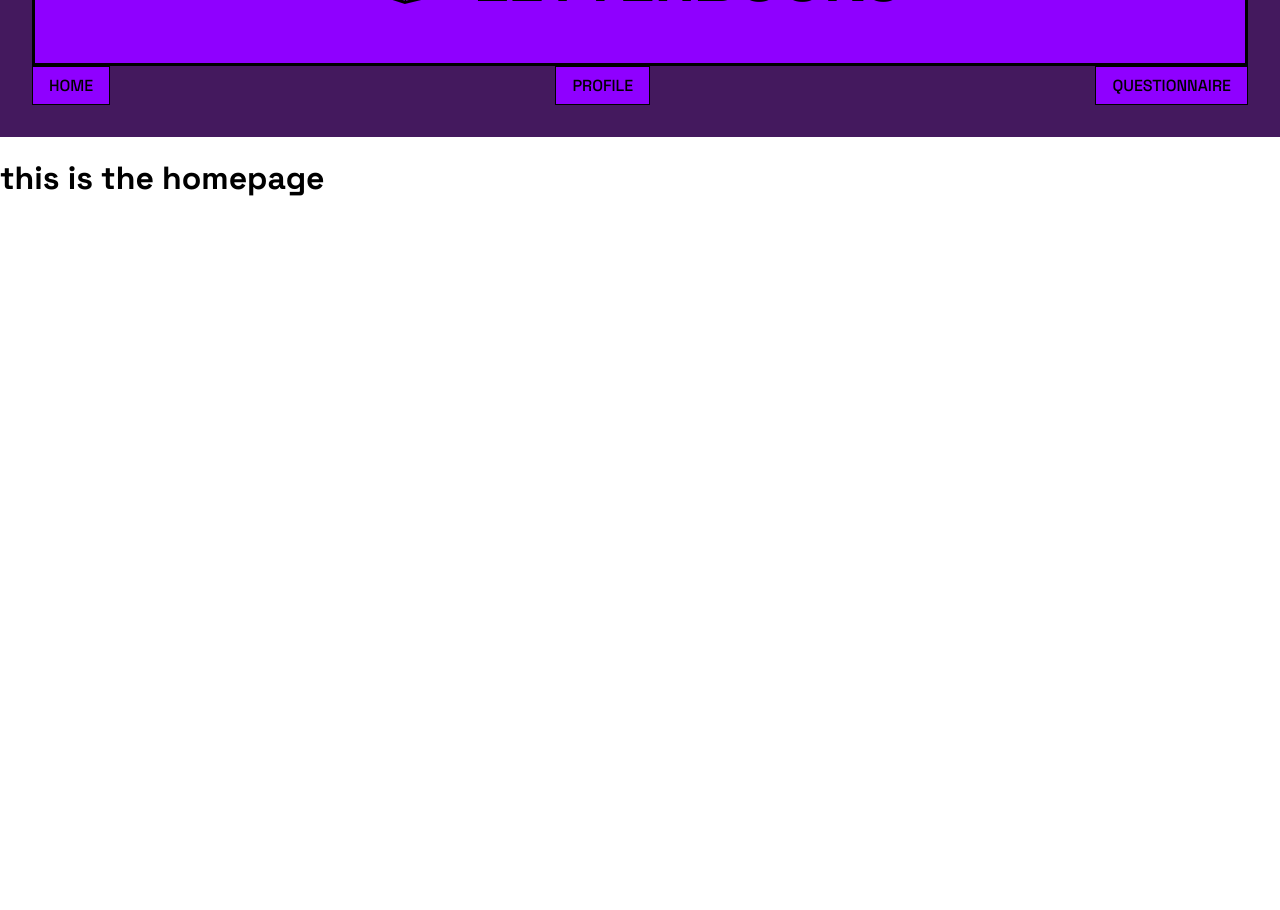
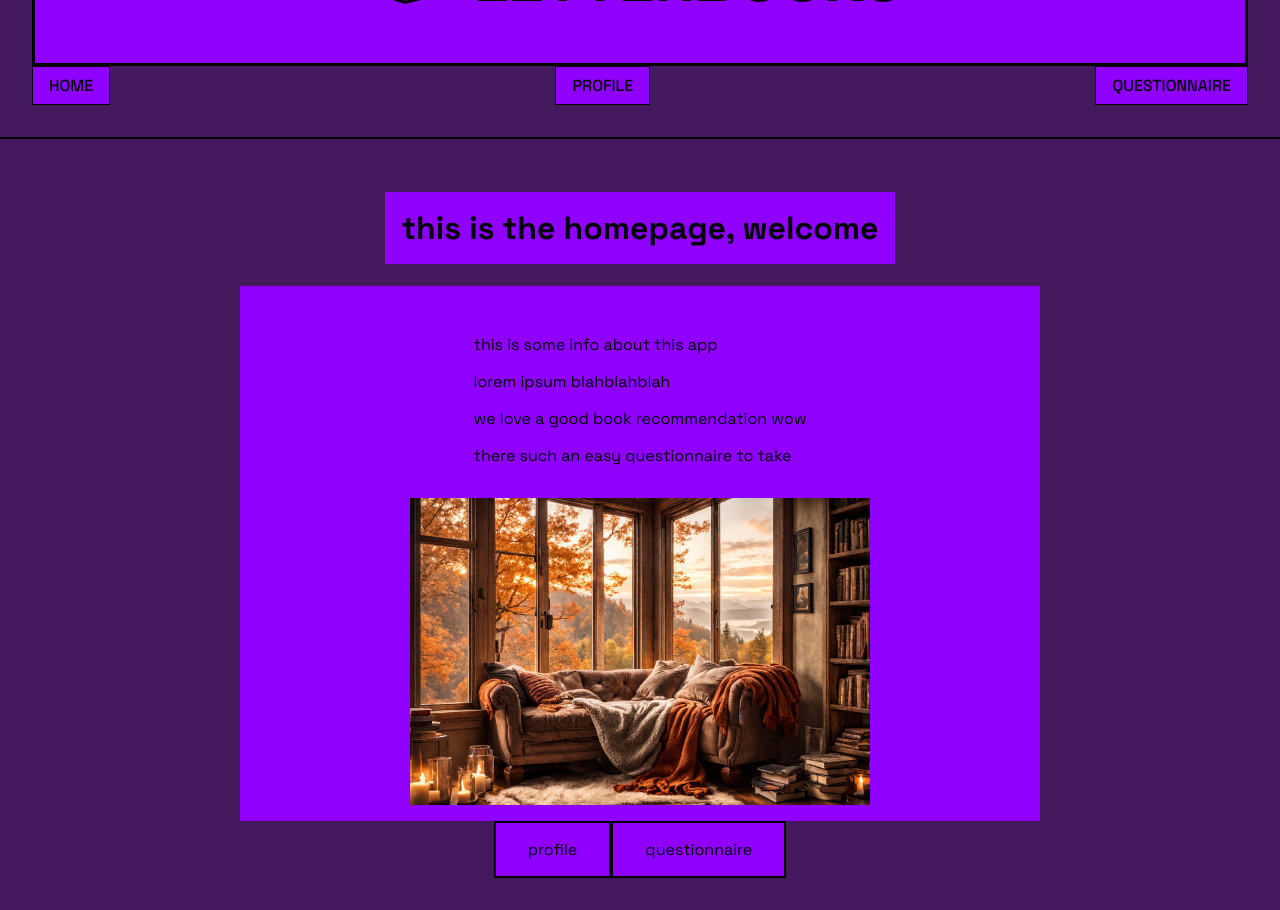
Before and after one commit to yaels1/letterbooks-client, a React (Create React App) app: page / in a window 1280 px wide. Shown: the part 140-1050 px from the top of the page. Before the commit the page ends 800 px from the top, so only its background shows below. Built offline with nearby package versions, Linux system fonts and the light colour scheme.

Commit message:
create homepage and find cosy photo

```diff
--- a/src/components/Header/Header.js
+++ b/src/components/Header/Header.js
@@ -8,7 +8,7 @@ const Header = () => {
     <div>
       <header className="header">
         <div className="header__title">
-          <img src={logo} className="header__logo" />
+          <img src={logo} className="header__logo" alt="book stack logo" />
           <h1>LETTERBOOKS</h1>
         </div>
         <nav className=" nav">
--- a/src/components/Header/Header.scss
+++ b/src/components/Header/Header.scss
@@ -1,4 +1,5 @@
 @use "../../styles/partials/variables" as *;
+
 .header {
   background-color: $secondary-colour;
   padding: 2rem;
--- a/src/pages/Homepage/Homepage.js
+++ b/src/pages/Homepage/Homepage.js
@@ -1,4 +1,35 @@
+import "./Homepage.scss";
+import { Link } from "react-router-dom";
+import cosyPhoto from "../../assets/images/cosy-photo.jpg";
+
 const HomePage = () => {
-  return <h1>this is the homepage</h1>;
+  return (
+    <main>
+      <div className="homepage">
+        <h1 className="homepage__title">this is the homepage, welcome</h1>
+        <div className="homepage__intro">
+          <div className="homepage__text">
+            <p>this is some info about this app</p>
+            <p>lorem ipsum blahblahblah</p>
+            <p>we love a good book recommendation wow</p>
+            <p>there such an easy questionnaire to take</p>
+          </div>
+          <img
+            src={cosyPhoto}
+            className="homepage__img"
+            alt="book stack logo"
+          />
+        </div>
+        <div className="homepage__nav">
+          <Link to="/profile" className="homepage__nav-link">
+            <p>profile</p>
+          </Link>
+          <Link to="/questionnaire" className="homepage__nav-link">
+            <p>questionnaire</p>
+          </Link>
+        </div>
+      </div>
+    </main>
+  );
 };
 export default HomePage;
--- a/src/pages/Homepage/Homepage.scss
+++ b/src/pages/Homepage/Homepage.scss
@@ -0,0 +1,44 @@
+@use "../../styles/partials/variables" as *;
+
+.homepage {
+  background-color: $secondary-colour;
+  padding: 2rem;
+  border-top: 2px solid black;
+  display: flex;
+  flex-direction: column;
+  align-items: center;
+
+  &__title {
+    background-color: $primary-colour;
+    padding: 1rem;
+  }
+
+  &__intro {
+    background-color: $primary-colour;
+    padding: 1rem;
+    display: flex;
+    flex-direction: column;
+    // justify-content: center;
+    align-items: center;
+  }
+  &__text {
+    background-color: $primary-colour;
+    padding: 1rem;
+  }
+  &__img {
+    background-color: $primary-colour;
+    width: 60%;
+  }
+  &__nav {
+    background-color: $primary-colour;
+    display: flex;
+    justify-content: space-around;
+    &-link {
+      //   margin-inline: 1rem;
+      text-decoration: none;
+      color: black;
+      border: 2px solid black;
+      padding-inline: 2rem;
+    }
+  }
+}
```
Also changed, not shown: src/assets/images/cosy-photo.jpg (added).
